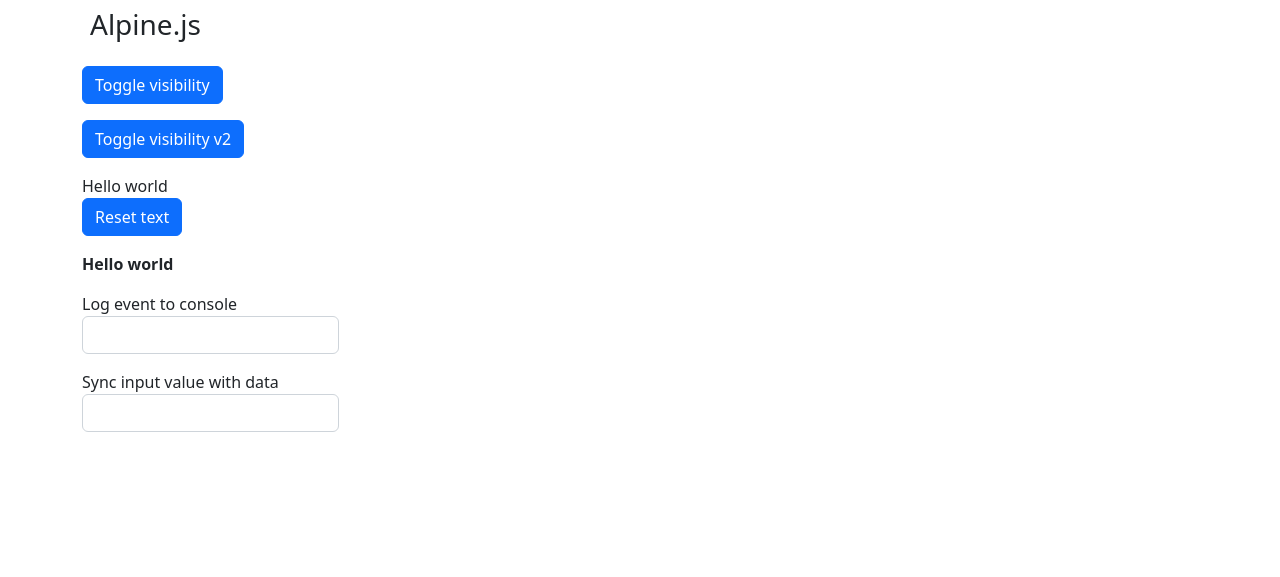
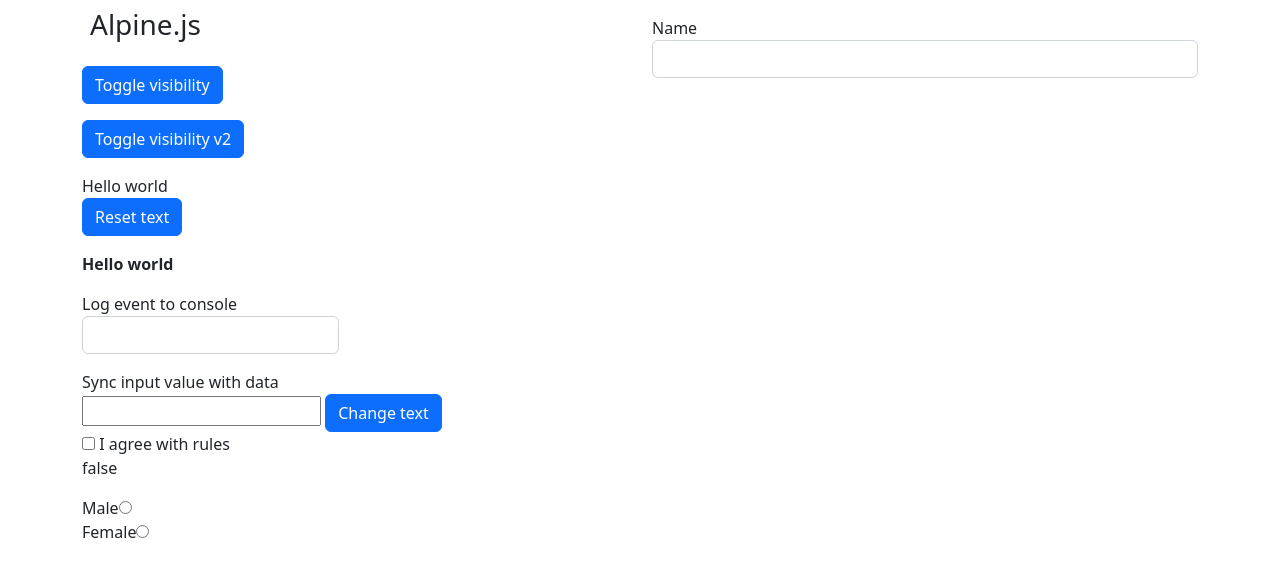
Before and after one commit to VetalM84/flask-htmx, a Flask app: page /alpine in a window 1280 px wide. Shown: the top 577 px of the page. Run offline with Flask 2, Linux system fonts and the light colour scheme; some libraries are stand-ins or nearby versions.

Commit message:
Add x-if snippet

```diff
--- a/templates/alpine.html
+++ b/templates/alpine.html
@@ -8,7 +8,7 @@
 {% block content %}
 	<div class="container">
 		<div class="row">
-			<div class="col-md-12">
+			<div class="col-md-6">
 				<h3 class="p-2">Alpine.js</h3>
 				<div class="my-3" x-data="{ open: false }">
 					<button @click="open = !open" class="btn btn-primary">Toggle visibility</button>
@@ -40,12 +40,45 @@
 					</label>
 				</div>
 
-				<form class="my-3" x-data="{ name: '' }" @submit="">
-					<label>Sync input value with data
-						<input x-model="name" type="text" id="dataForm" class="form-control">
-					</label>
+				<form class="my-3" x-data="{ name: '', rules: false }" @submit.prevent="">
+					<label for="dataForm">Sync input value with data</label><br>
+					<input x-model="name" type="text" id="dataForm">
+					<button @click="name = 'some text'" class="btn btn-primary">Change text</button>
+					<br>
 					<div x-text="name"></div>
+					<input x-model="rules" type="checkbox" id="rules">
+					<label for="rules">I agree with rules</label>
+					<div x-text="rules"></div>
 				</form>
+
+				<div class="my-3" x-data="{ gender: '' }">
+					<div>
+						<label for="male">Male</label><input type="radio" x-model="gender" id="male" value="M">
+					</div>
+					<div>
+						<label for="female">Female</label><input type="radio" x-model="gender" id="female" value="F">
+					</div>
+					<div x-text="gender"></div>
+				</div>
+			</div>
+
+			<div class="col-md-6">
+				<div class="my-3" x-data="{
+				name: '',
+				result: '',
+				getData() {
+					fetch(`https://api.nationalize.io?name=${this.name}`)
+					.then(response => response.json())
+					.then(response => this.result = response?.country[0]?.country_id)
+					}
+				}">
+					<label for="nameForm">Name</label><br>
+					<input @keyup.debounce.700ms="getData()" x-model="name" type="text" id="nameForm"
+					       class="form-control col-md-4">
+					<template x-if="result">
+						<div x-text="result"></div>
+					</template>
+				</div>
 
 			</div>
 		</div>
```
